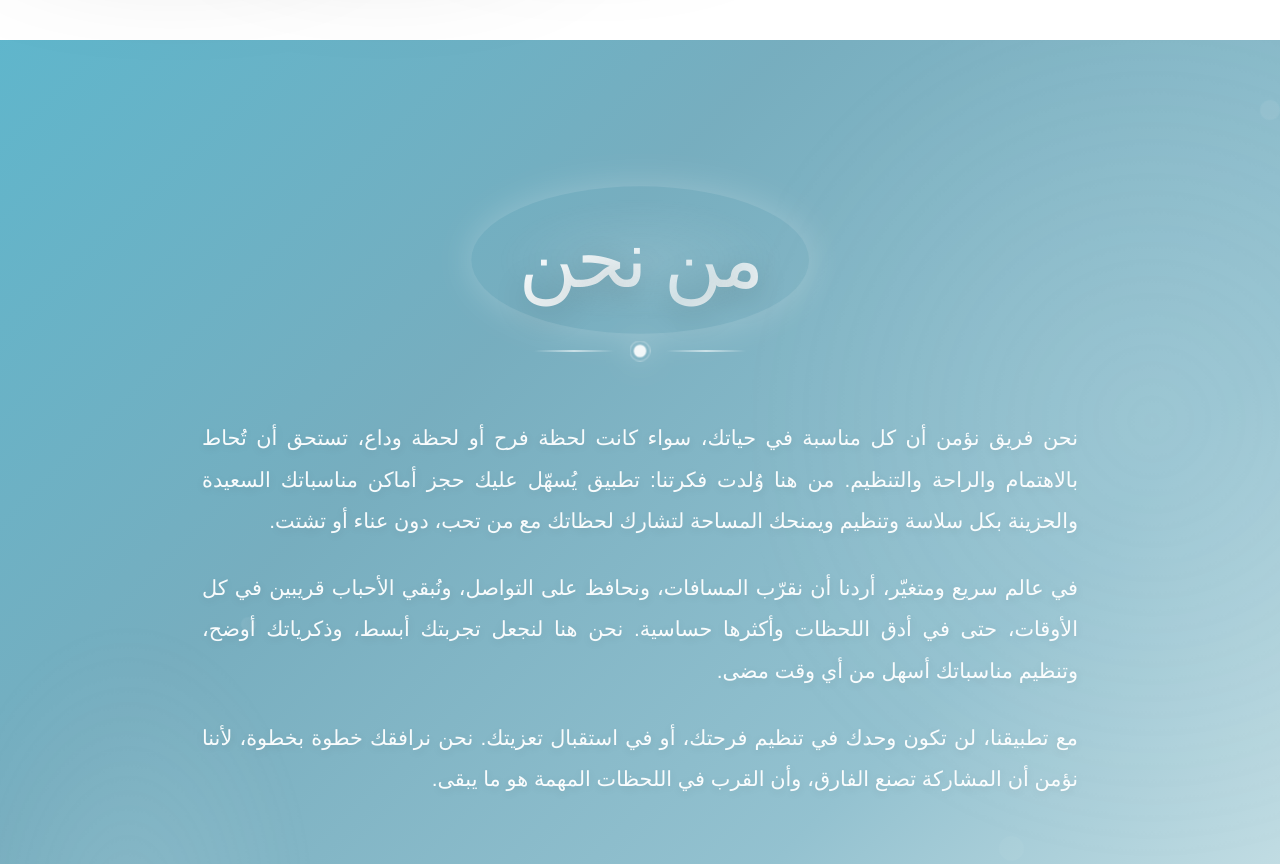
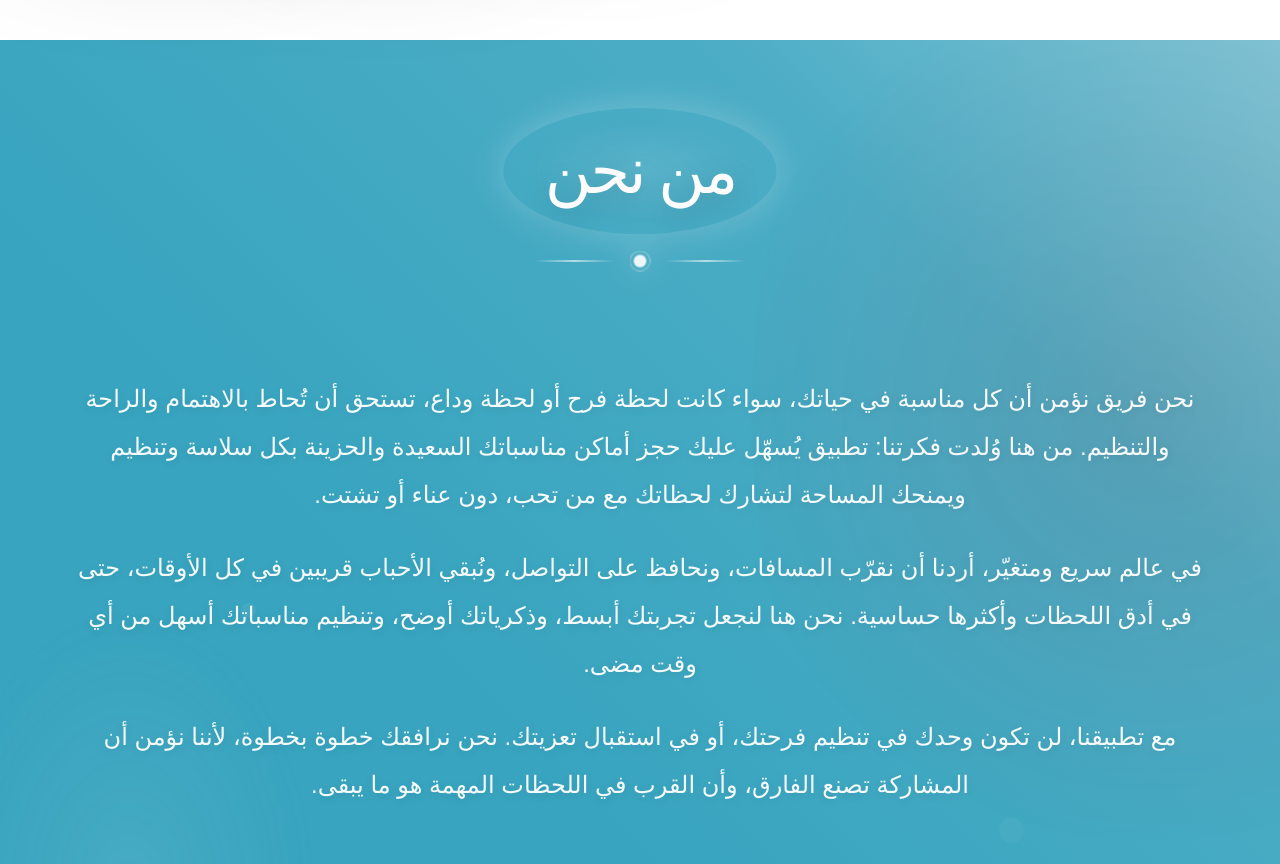
Before and after one commit to HagarSaad12/monasabaty, a plain HTML site: page index.html in a window 1280 px wide. Shown: the part 760-1624 px from the top of the page. Drawn offline with nearby package versions, Linux system fonts and the light colour scheme; a script that the page names is missing.

Commit message:
updatings features section

```diff
--- a/css/style.css
+++ b/css/style.css
@@ -380,13 +380,13 @@
  .about-section {
             min-height: 100vh;
             position: relative;
-            background: linear-gradient(135deg,
-                rgba(56, 164, 191, 0.8) 0%,
-                rgba(62, 140, 164, 0.7) 35%,
-                rgba(77, 154, 177, 0.6) 70%,
-                rgba(197, 223, 228, 0.8) 100%);
+            background: linear-gradient(45deg,
+                   #38A4BF 0%,
+                    #38A4BF 35%,
+                    #38a4bfe5 75%,
+                  #38a4bfa2 100%);
             overflow: hidden;
-            padding: 80px 0;
+
         }
 /* Abstract Background Elements */
 .about-section::before {
@@ -396,7 +396,7 @@
     right: -20%;
     width: 60%;
     height: 120%;
-    background: radial-gradient(circle, rgba(255, 255, 255, 0.1) 0%, transparent 60%);
+    background: radial-gradient(circle, rgba(177, 39, 39, 0.1) 0%, transparent 60%);
     border-radius: 50%;
     animation: float 8s ease-in-out infinite;
 }
@@ -445,16 +445,8 @@
     }
 }
 
-.container {
-    max-width: 1200px;
-    margin: 0 auto;
-    padding: 0 20px;
-    position: relative;
-    z-index: 10;
-}
-
 .about-content {
-    min-height: 100vh;
+    /* min-height: 100vh; */
     display: flex;
     flex-direction: column;
     justify-content: center;
@@ -472,15 +464,8 @@
 }
 
 .heading-text {
-    font-size: 5rem;
-    background: linear-gradient(135deg,
-            #ffffff 0%,
-            rgba(255, 255, 255, 0.9) 30%,
-            rgba(255, 255, 255, 0.7) 70%,
-            #ffffff 100%);
-    -webkit-background-clip: text;
-    -webkit-text-fill-color: transparent;
-    background-clip: text;
+    font-size: 4rem;
+     color: var(--soft-white);
     position: relative;
     display: inline-block;
     text-shadow: 0 8px 32px rgba(0, 0, 0, 0.2);
@@ -598,7 +583,7 @@
 
 /* Content Text */
 .content-text {
-    max-width: 900px;
+    /* max-width: 900px; */
      font-size: clamp(1rem, 2.5vw, 1.3rem);
     line-height: 2;
     color: rgba(255, 255, 255, 0.95);
@@ -879,7 +864,6 @@
 .feature-icon, .discount {
   width: 60px;
   height: 60px;
-
   border-radius: 50%;
   display: flex;
   align-items: center;
@@ -946,9 +930,37 @@
                 font-size: 1.8rem;
             }
 
-            .phone-screen {
+                     #prop .phone-screen {
+        top: -73px;
+        left: 34px;
+    }
+        }
+        @media (min-width: 500px) and (max-width: 575px) {
+                 #prop .phone-screen {
+        top: -133px;
+        left: 38px;
+    }
 
-                top: 20px;
-                left: 12px;
-            }
         }
+
+ @media (max-width: 450px) {
+        #prop .phone-screen {
+        top: -95px;
+        left: 34px;
+    }
+
+}
+@media (max-width: 360px) {
+    #prop .phone-screen {
+        top: -64px;
+        left: 29px;
+    }
+}
+@media (min-width: 820px) and (max-width: 920px) {
+   #prop .phone-screen {
+
+    top: -195px;
+    left: 46px;
+
+}
+}
--- a/index.html
+++ b/index.html
@@ -90,10 +90,10 @@
       <div class="floating-element"></div>
       <div class="floating-element"></div>
 
-      <div class="container">
+      <div class="container-fluid">
         <div class="about-content">
           <h1 class="main-heading">
-            <span class="heading-text p-3">من نحن</span>
+            <span class="heading-text p-3 h3">من نحن</span>
             <div class="heading-decoration">
               <div class="decoration-line"></div>
               <div class="decoration-circle"></div>
@@ -101,20 +101,20 @@
             </div>
           </h1>
 
-          <div class="content-text">
-            <div class="container-fluid">
-              <p>
+          <div class="content-text p-5">
+            <div class="container-fluid text-center">
+              <p class="fs-4">
                 نحن فريق نؤمن أن كل مناسبة في حياتك، سواء كانت لحظة فرح أو لحظة وداع، تستحق أن تُحاط
                 بالاهتمام والراحة والتنظيم. من هنا وُلدت فكرتنا: تطبيق يُسهّل عليك حجز أماكن مناسباتك السعيدة والحزينة
                 بكل سلاسة وتنظيم
                 ويمنحك المساحة لتشارك لحظاتك مع من تحب، دون عناء أو تشتت.
               </p>
-              <p>
+              <p class="fs-4">
                 في عالم سريع ومتغيّر، أردنا أن نقرّب المسافات، ونحافظ على التواصل، ونُبقي الأحباب قريبين في
                 كل الأوقات، حتى في أدق اللحظات وأكثرها حساسية. نحن هنا لنجعل
                 تجربتك أبسط، وذكرياتك أوضح، وتنظيم مناسباتك أسهل من أي وقت مضى.
               </p>
-              <p>
+              <p class="fs-4">
                 مع تطبيقنا، لن تكون وحدك في تنظيم فرحتك، أو في استقبال تعزيتك. نحن نرافقك خطوة بخطوة، لأننا
                 نؤمن أن المشاركة تصنع الفارق، وأن القرب في اللحظات المهمة هو ما يبقى.
               </p>
```
